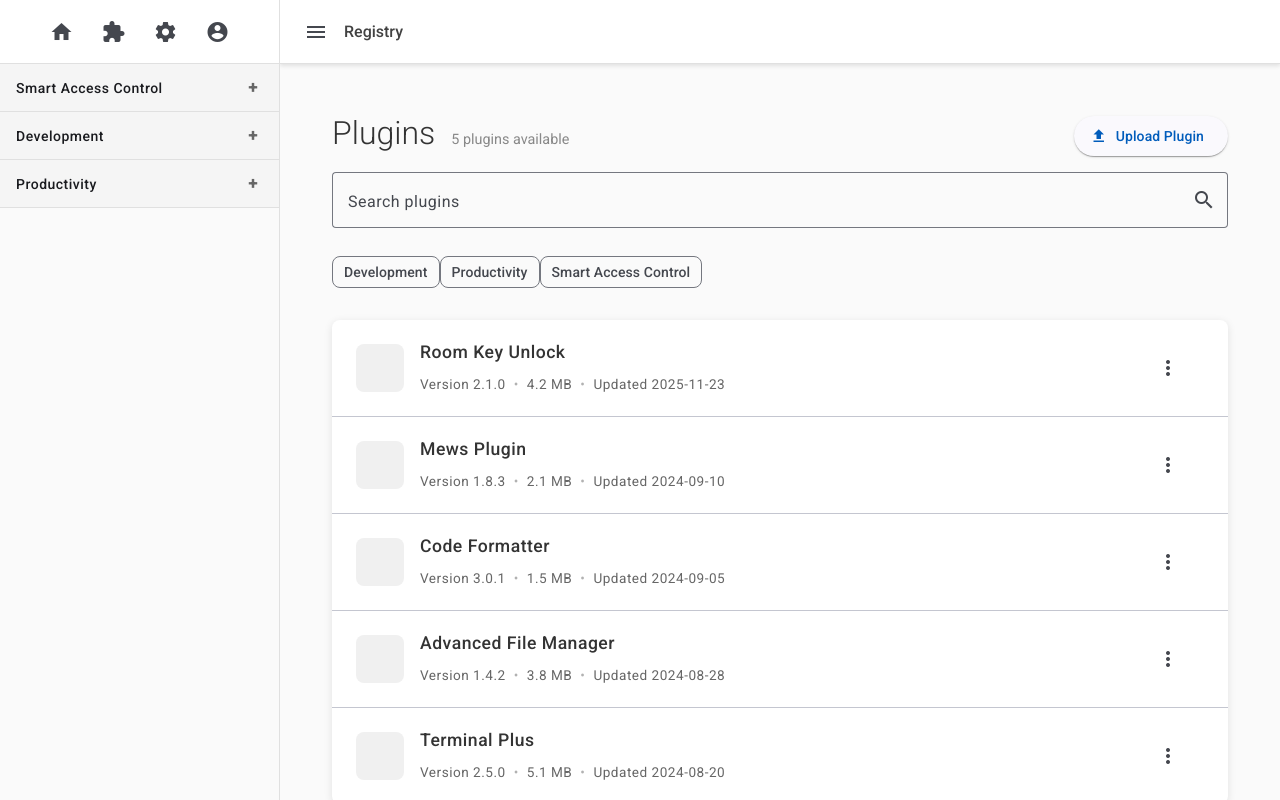
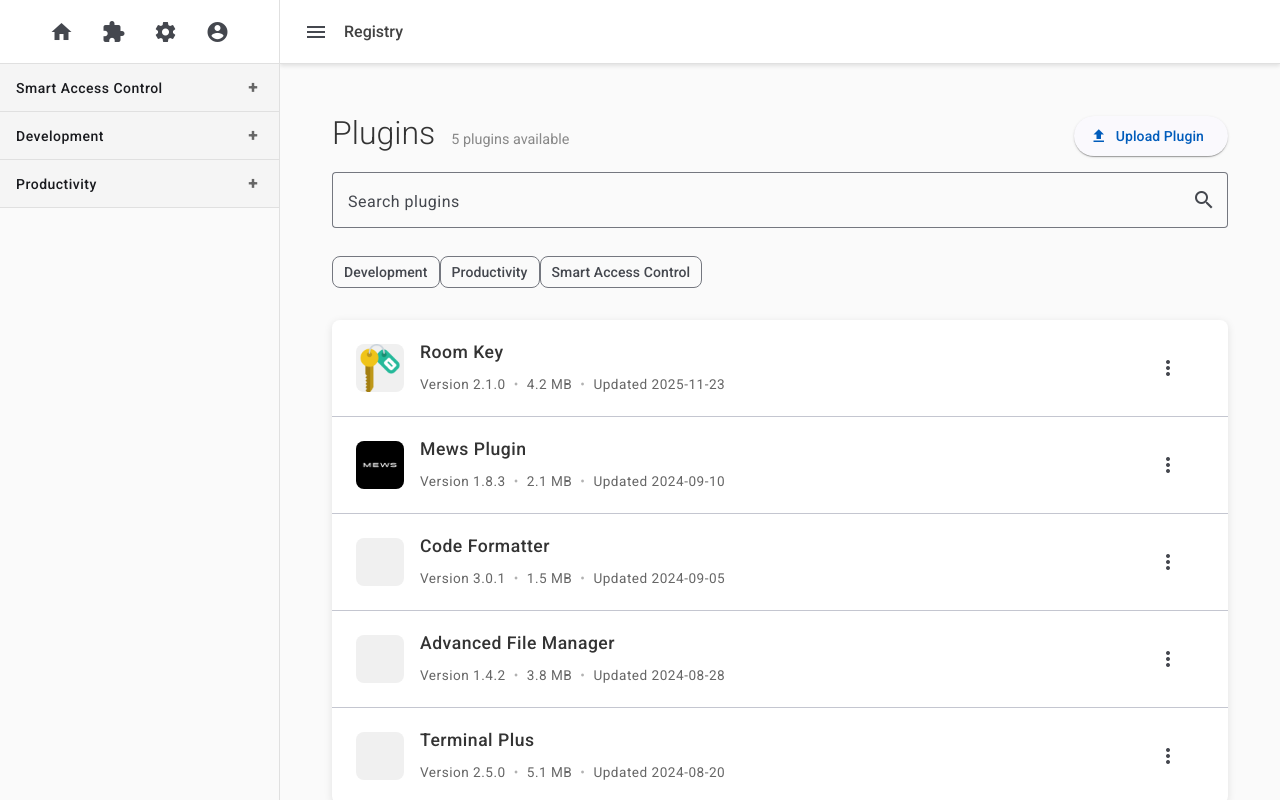
Before and after one commit to hz-andkorrel/modulair-web-platform, an Angular app: page /registry in a window 1280 px wide. Built offline with nearby package versions, Linux system fonts and the light colour scheme.

Commit message:
added logo's to registry plugins

```diff
--- a/src/app/features/registry/registry.component.html
+++ b/src/app/features/registry/registry.component.html
@@ -60,7 +60,11 @@
     <mat-list-item class="plugin-item">
       <div class="plugin-content">
         <div class="plugin-icon">
-
+          @if (plugin.id === 'mews-plugin') {
+          <img src="mews-logo.png" alt="Mews Plugin" class="plugin-logo" />
+          } @if (plugin.id === 'key-plugin') {
+          <img src="key-logo.png" alt="Key Plugin" class="plugin-logo" />
+          }
         </div>
 
         <div class="plugin-info">
--- a/src/app/features/registry/registry.component.scss
+++ b/src/app/features/registry/registry.component.scss
@@ -105,10 +105,17 @@
           align-items: center;
           justify-content: center;
           flex-shrink: 0;
+          overflow: hidden;
 
           mat-icon {
             color: #666;
             font-size: 24px;
+          }
+
+          .plugin-logo {
+            width: 100%;
+            height: 100%;
+            object-fit: contain;
           }
         }
 
--- a/src/app/features/registry/registry.component.ts
+++ b/src/app/features/registry/registry.component.ts
@@ -50,7 +50,7 @@ export class RegistryComponent {
   plugins = signal<Plugin[]>([
     {
       id: 'key-plugin',
-      name: 'Room Key Unlock',
+      name: 'Room Key',
       version: '2.1.0',
       size: '4.2 MB',
       lastUpdated: '2025-11-23',
--- a/src/app/shared/registry-data.ts
+++ b/src/app/shared/registry-data.ts
@@ -14,7 +14,7 @@ export interface Plugin {
 export const plugins = signal<Plugin[]>([
   {
     id: 'key-plugin',
-    name: 'Room Key Unlock',
+    name: 'Room Key',
     version: '2.1.0',
     size: '4.2 MB',
     lastUpdated: '2025-11-23',
```
Also changed, not shown: public/key-logo.png (added), public/mews-logo.png (added).
